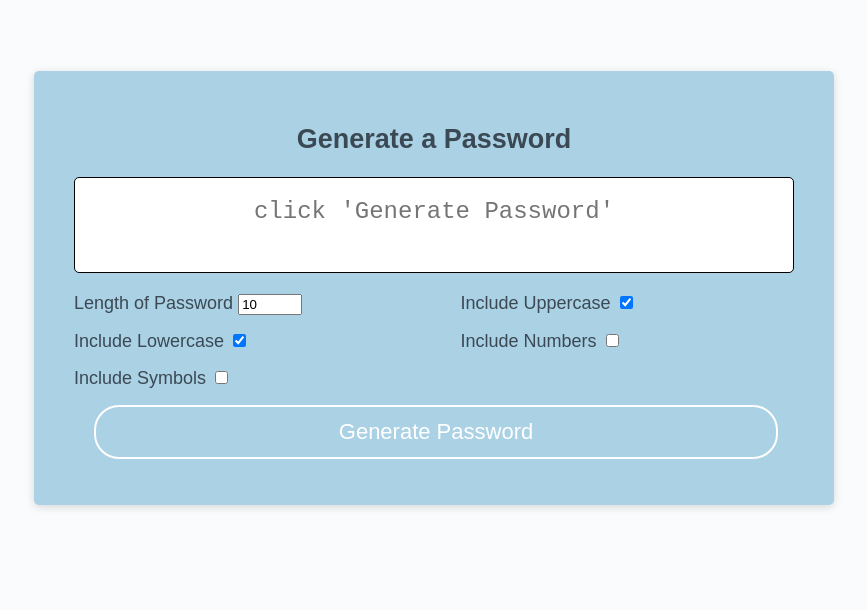
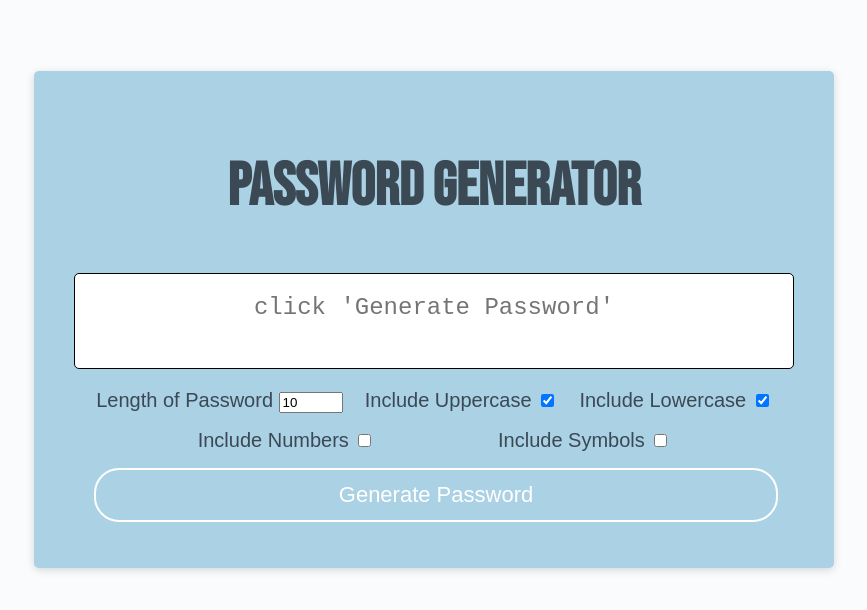
Before and after one commit to evanarbour/password-generator, a plain HTML site: page index.html in a window 1280 px wide. Shown: the whole page, without its empty margins (206-1073 px from the left). Drawn offline with Linux system fonts and the light colour scheme.

Commit message:
finished styling css

```diff
--- a/index.html
+++ b/index.html
@@ -6,6 +6,8 @@
     <meta http-equiv="X-UA-Compatible" content="ie=edge" />
     <title>Password Generator</title>
     <link rel="stylesheet" href="style.css" />
+    <link href="https://fonts.googleapis.com/css2?family=Roboto&display=swap" rel="stylesheet">
+    <link href="https://fonts.googleapis.com/css2?family=Bebas+Neue&display=swap" rel="stylesheet">
   </head>
   <body>
     <div class="wrapper">
@@ -15,7 +17,7 @@
 
       <div class="card">
         <div class="card-header">
-          <h2>Generate a Password</h2>
+          <h2>Password Generator</h2>
         </div>
 
         <div class="card-body">
@@ -44,7 +46,7 @@
               <label>Include Numbers</label>
               <input type="checkbox" id="numbers">
             </div>
-            <div class="option">
+            <div class="option symbol">
               <label>Include Symbols</label>
               <input type="checkbox" id="symbols">
             </div>
--- a/style.css
+++ b/style.css
@@ -32,6 +32,9 @@ header {
 
 .card-header {
   text-align: center;
+  font-family: "Bebas Neue", sans-serif;
+  font-style: bold;
+  font-size: 40px;
 }
 
 .text-area {
@@ -44,7 +47,7 @@ header {
   border-width: 1px;
   box-shadow: rgba(0, 0, 0, 0.15) 0px 2px 8px 0px;
   color: hsl(206, 17%, 28%);
-  font-size: 18px;
+  font-size: 20px;
   margin: 0 auto;
   max-width: 800px;
   padding: 30px 40px;
@@ -74,8 +77,10 @@ header {
 }
 
 .selections {
-  display: grid;
-  grid-template-columns: auto auto;
+  display: flex;
+  flex-wrap: wrap;
+  flex-direction: row;
+  justify-content: space-evenly;
   row-gap: 1rem;
 }
 
@@ -94,23 +99,8 @@ header {
 .card-footer {
   display: flex;
   justify-content: center;
-
   text-align: center;
 }
-/*
-.card-footer::before {
-  content: " ";
-  display: block;
-  width: 100%;
-  background: #e7e9eb;
-  height: 2px;
-}
-
-.card-footer::after {
-  content: " ";
-  display: block;
-  clear: both;
-} */
 
 .btn {
   border: 2px solid white;
@@ -134,6 +124,10 @@ button[disabled] {
   background: #c0c7cf;
 }
 
+.btn:hover {
+  background-color: rgb(203, 222, 231);
+}
+
 .float-right {
   float: right;
 }
```
